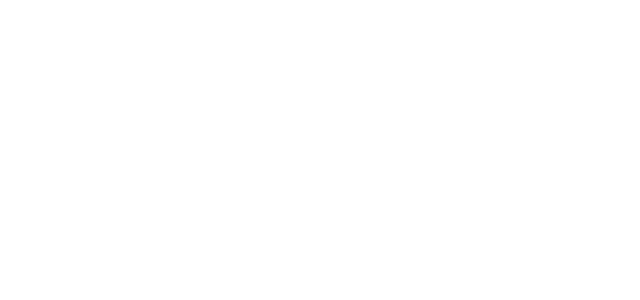
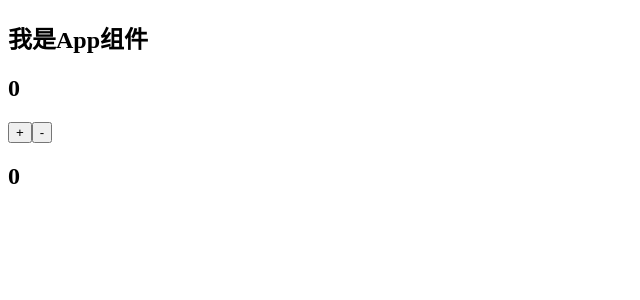
Before and after one commit to maicoder/learnVue, a Vue app in the folder 17-vuex/learnvuex/: page / in a window 1280 px wide. Shown: the top 300 px of the page, without its empty margins (0-640 px from the left). Built offline with nearby package versions, Linux system fonts and the light colour scheme.

Commit message:
Add data control base

```diff
--- a/17-vuex/learnvuex/src/App.vue
+++ b/17-vuex/learnvuex/src/App.vue
@@ -1,16 +1,29 @@
 <template>
   <div id="app">
+    <h2>{{message}}</h2>
+    <h2>{{counter}}</h2>
+    <button @click="counter++">+</button>
+    <button @click="counter--">-</button>
+
+    <hello-vuex :counter="counter"/>
   </div>
 </template>
 
 <script>
+  import HelloVuex from "./components/HelloVuex";
 
-export default {
-  name: 'App',
-  components: {
-
+  export default {
+    name: 'App',
+    components: {
+      HelloVuex
+    },
+    data() {
+      return {
+        message: '我是App组件',
+        counter: 0
+      }
+    }
   }
-}
 </script>
 
 <style>
--- /dev/null
+++ b/17-vuex/learnvuex/src/components/HelloVuex.vue
@@ -0,0 +1,18 @@
+<template>
+  <div>
+    <h2>{{counter}}</h2>
+  </div>
+</template>
+
+<script>
+  export default {
+    name: "HelloVuex",
+    props: {
+      counter: Number
+    }
+  }
+</script>
+
+<style scoped>
+
+</style>
```
